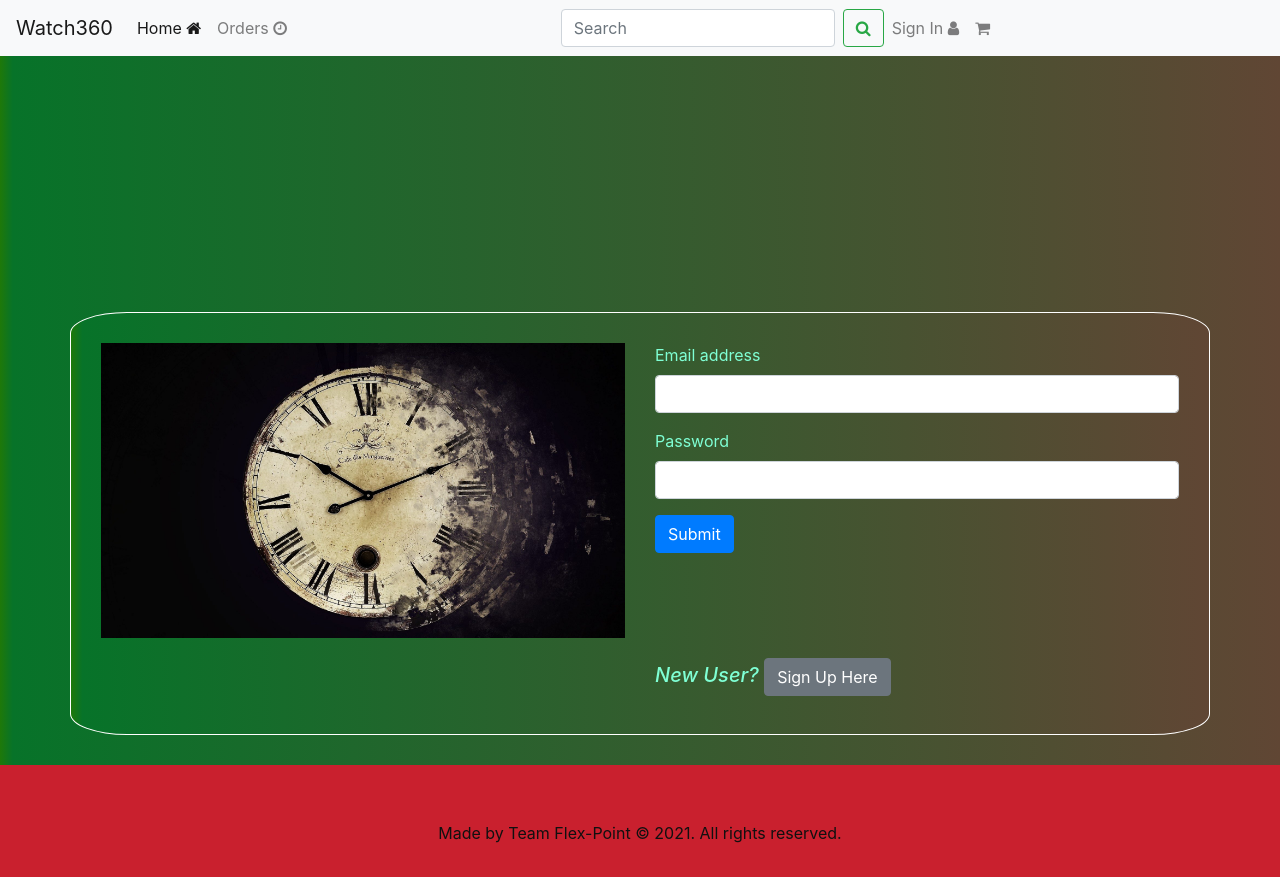
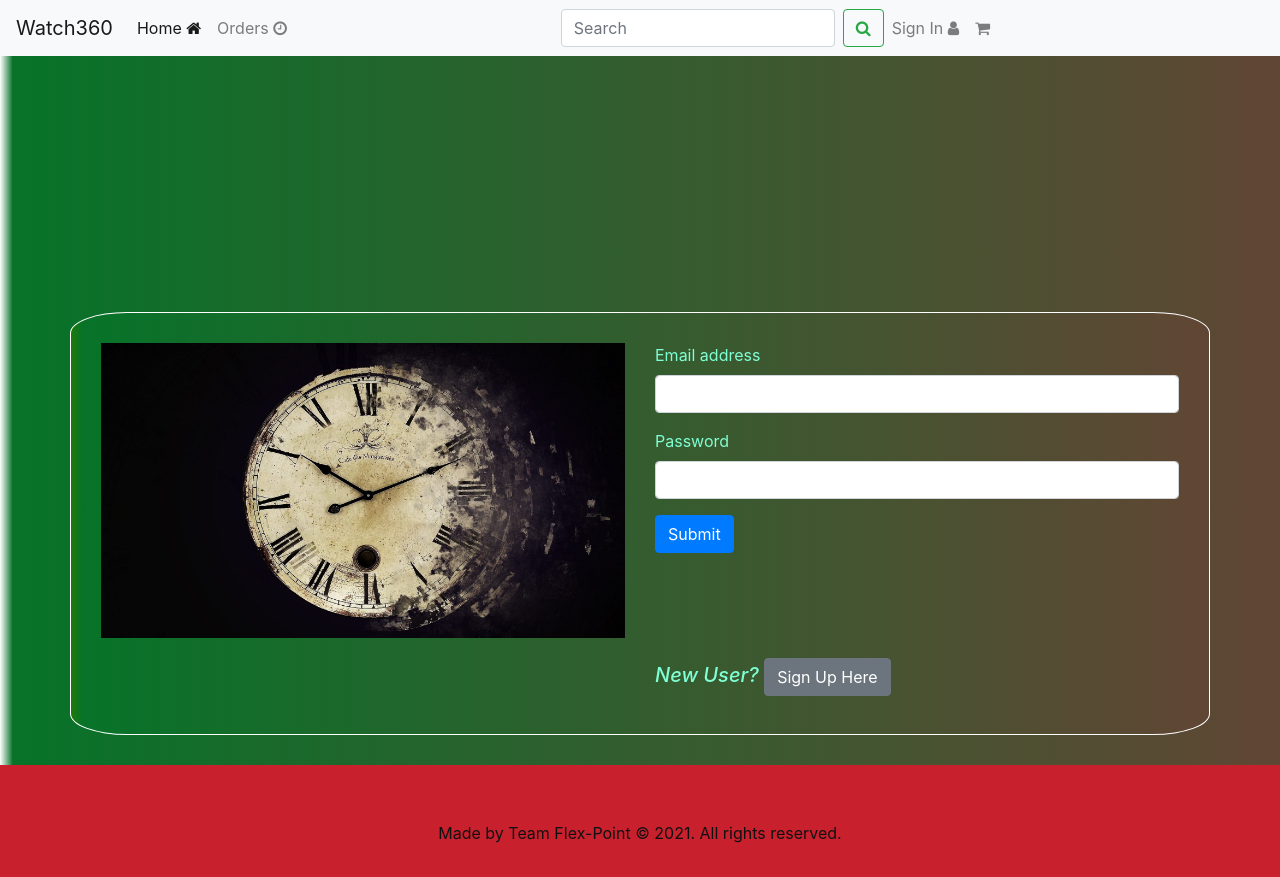
Before and after one commit to seyramfoli/Final-Exams, a PHP site: page /signIn.php in a window 1280 px wide. Run offline with PHP 8.4, Linux system fonts and the light colour scheme.

Commit message:
Update signIn.css

```diff
--- a/signIn.css
+++ b/signIn.css
@@ -3,23 +3,26 @@ img {
     max-width: 100%;
     /* width: 600px; */
     height: auto;
-  }
-.navbar{
+}
+
+.navbar {
     margin-bottom: 20%;
 }
-form{
+
+form {
     margin-bottom: 20%;
 }
-.sign-in{
-    background: rgb(2,0,36);
-    background: linear-gradient(90deg, rgba(2,0,36,1) 0%, rgba(30,121,9,1) 0%, rgba(7,115,41,1) 1%, rgba(96,70,52,1) 100%, rgba(0,212,255,1) 100%);
+
+.sign-in {
+    background: rgb(2, 0, 36);
+    background: linear-gradient(90deg, rgba(2, 0, 36, 1) 0%, rgba(30, 121, 9, 1) 0%, rgba(7, 115, 41, 1) 1%, rgba(96, 70, 52, 1) 100%, rgba(0, 212, 255, 1) 100%);
     padding: 30px;
     color: aquamarine;
     border-radius: 5%;
     border: 1px solid white;
 }
 
-body{
-    background: rgb(2,0,36);
-    background: linear-gradient(90deg, rgba(2,0,36,1) 0%, rgba(30,121,9,1) 0%, rgba(7,115,41,1) 1%, rgba(96,70,52,1) 100%, rgba(0,212,255,1) 100%);
+body {
+    background: rgb(2, 0, 36);
+    background: linear-gradient(90deg, rgba(2, 0, 36, 1) 0%, rgb(255, 255, 255) 0%, rgba(7, 115, 41, 1) 1%, rgba(96, 70, 52, 1) 100%, rgba(0, 212, 255, 1) 100%);
 }
```
